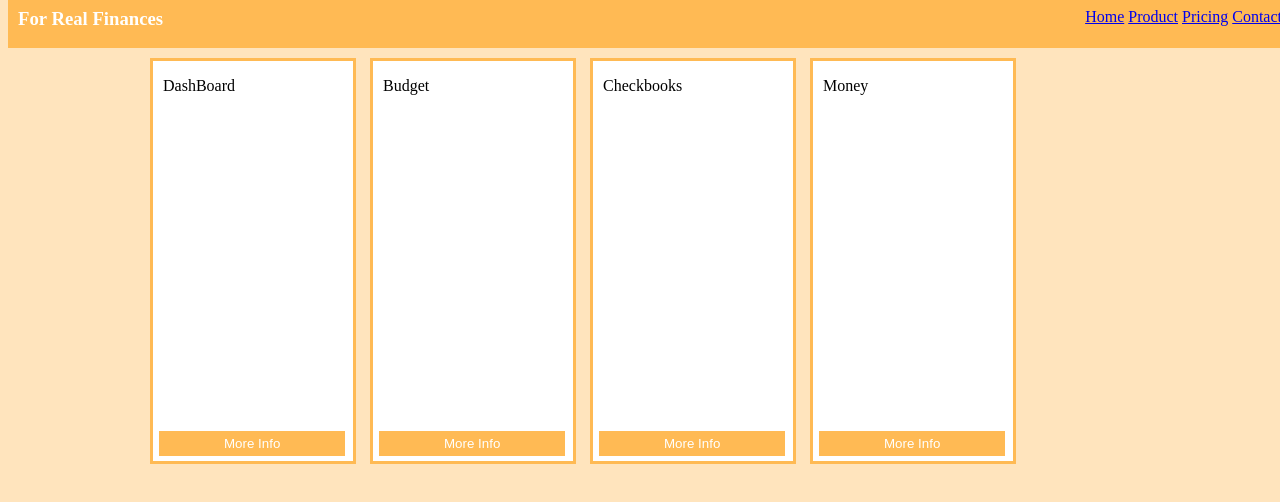
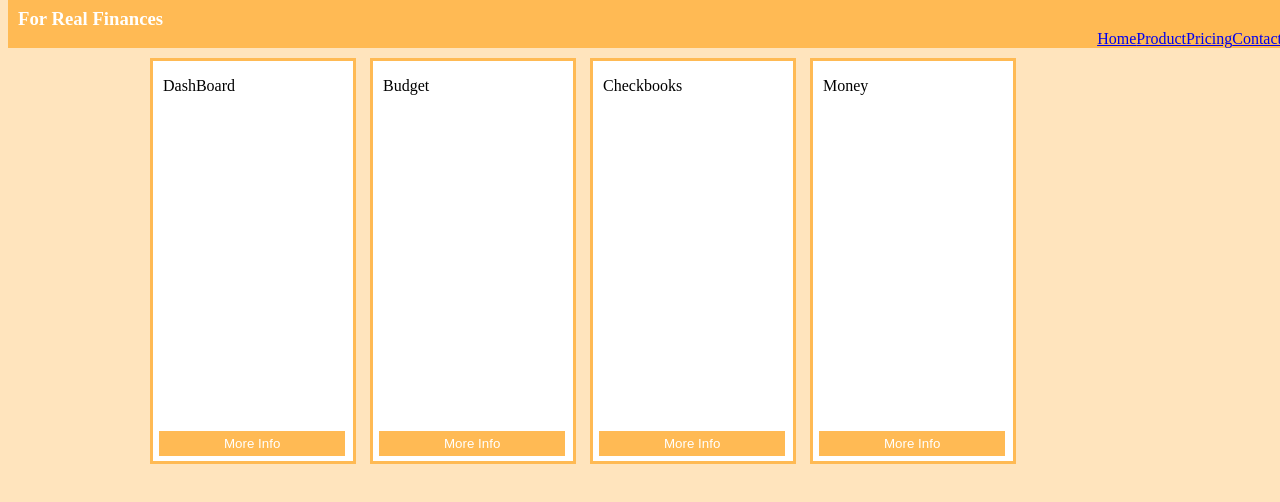
Before and after one commit to Mathew-Garavito/PositioningProjectUpdated, a plain HTML site: page Desktop/PositioningProject/project.html in a window 1280 px wide. Drawn offline with Linux system fonts and the light colour scheme.

Commit message:
PositioningProjectUpdated

```diff
--- a/Desktop/PositioningProject/main.css
+++ b/Desktop/PositioningProject/main.css
@@ -14,7 +14,8 @@ padding: 10px;
 
 
 .Tags{
-  float: right;
+  display:flex;
+  justify-content: flex-end;
   color: #ffffff;
 }
 
@@ -23,13 +24,15 @@ padding: 10px;
 .nav h3{
     padding: 0px;
     margin: 0px;
-    float: left;
+    display: flex;
+    justify-content: flex-start;
 
 }
 
 .ContentBoxes{
  max-width: 1000px;
   margin: 0 auto;
+
 }
 
 .ContentBoxes button{
@@ -54,6 +57,7 @@ height: 25px;
  width: 200px;
  display:inline-block;
 
+ justify-content: space-between;
 }
 
 .Box p{
```
